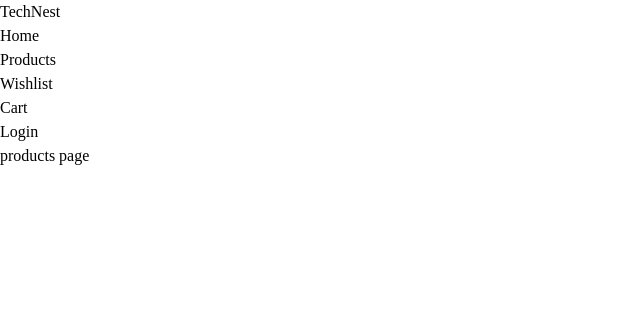
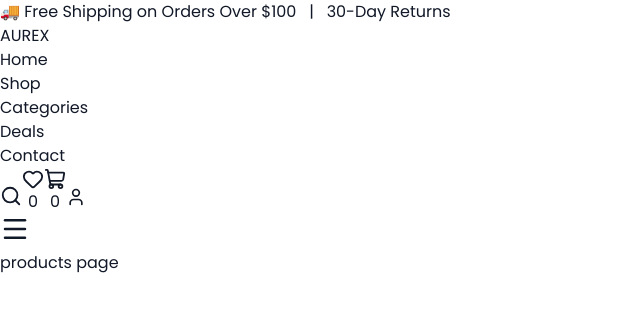
Before and after one commit to dua-muhammad-ibraheem/website-earphones, a React (Vite) app: page /product/1 in a window 1280 px wide. Shown: the top 312 px of the page, without its empty margins (0-640 px from the left). Built offline with nearby package versions, Linux system fonts and the light colour scheme.

Commit message:
build navbar UI skeleton

```diff
--- a/index.html
+++ b/index.html
@@ -5,6 +5,9 @@
     <link rel="icon" type="image/svg+xml" href="/favicon.svg" />
     <meta name="viewport" content="width=device-width, initial-scale=1.0" />
     <title>website</title>
+    <link rel="preconnect" href="https://fonts.googleapis.com">
+<link rel="preconnect" href="https://fonts.gstatic.com" crossorigin>
+<link href="https://fonts.googleapis.com/css2?family=Poppins:wght@300;400;500;600;700;800&display=swap" rel="stylesheet">
   </head>
   <body>
     <div id="root"></div>
--- a/package.json
+++ b/package.json
@@ -10,6 +10,7 @@
     "preview": "vite preview"
   },
   "dependencies": {
+    "lucide-react": "^1.26.0",
     "react": "^19.2.7",
     "react-dom": "^19.2.7",
     "react-router-dom": "^7.18.1"
--- a/src/App.jsx
+++ b/src/App.jsx
@@ -1,5 +1,6 @@
 import { Routes, Route } from "react-router-dom";
 
+import AnnouncementBar from "./components/layout/AnnouncementBar";
 import Navbar from "./components/layout/Navbar";
 
 import Home from "./pages/Home";
@@ -13,6 +14,7 @@ import Signup from "./pages/Signup";
 function App() {
   return (
     <>
+      <AnnouncementBar />
       <Navbar />
 
       <Routes>
--- /dev/null
+++ b/src/components/layout/AnnouncementBar.jsx
@@ -0,0 +1,11 @@
+const AnnouncementBar = () => {
+  return (
+    <div className="bg-[#10B981] text-white">
+      <div className="max-w-7xl mx-auto h-10 flex items-center justify-center text-sm font-medium">
+        🚚 Free Shipping on Orders Over $100 &nbsp; | &nbsp; 30-Day Returns
+      </div>
+    </div>
+  );
+};
+
+export default AnnouncementBar;
--- a/src/components/layout/Navbar.jsx
+++ b/src/components/layout/Navbar.jsx
@@ -1,49 +1,123 @@
-import { Link } from "react-router-dom";
+import { Link, NavLink } from "react-router-dom";
+import {
+  Search,
+  Heart,
+  ShoppingCart,
+  User,
+  Menu,
+} from "lucide-react";
 
 const Navbar = () => {
   return (
-    <nav className="w-full bg-[#111827] text-white shadow-md">
-      <div className="max-w-7xl mx-auto flex items-center justify-between px-6 py-4">
+    <header className="sticky top-0 z-50 bg-white border-b border-gray-200 shadow-sm">
+      <div className="max-w-[1200px] mx-auto px-6">
+
+        <div className="h-[84px] flex items-center">
+
+          {/* Logo */}
+          <div className="w-[220px] flex-shrink-0">
             <Link
               to="/"
-          className="text-2xl font-bold text-[#10B981]"
+              className="text-[36px] font-extrabold tracking-tight"
             >
-          TechNest
+              <span className="text-[#111827]">AUR</span>
+              <span className="text-[#10B981]">EX</span>
             </Link>
+          </div>
 
-        <ul className="flex items-center gap-8">
+          {/* Navigation */}
+          <nav className="hidden lg:flex flex-1 justify-center">
+            <ul className="flex items-center gap-10 text-[17px] font-medium">
+
               <li>
-            <Link to="/" className="hover:text-[#10B981] transition">
+                <NavLink
+                  to="/"
+                  className={({ isActive }) =>
+                    `transition duration-300 ${
+                      isActive
+                        ? "text-[#10B981]"
+                        : "text-[#111827] hover:text-[#10B981]"
+                    }`
+                  }
+                >
                   Home
-            </Link>
+                </NavLink>
               </li>
 
               <li>
-            <Link to="/products" className="hover:text-[#10B981] transition">
-              Products
-            </Link>
+                <NavLink
+                  to="/products"
+                  className="text-[#111827] hover:text-[#10B981] transition duration-300"
+                >
+                  Shop
+                </NavLink>
               </li>
 
               <li>
-            <Link to="/wishlist" className="hover:text-[#10B981] transition">
-              Wishlist
-            </Link>
+                <NavLink
+                  to="/categories"
+                  className="text-[#111827] hover:text-[#10B981] transition duration-300"
+                >
+                  Categories
+                </NavLink>
               </li>
 
               <li>
-            <Link to="/cart" className="hover:text-[#10B981] transition">
-              Cart
-            </Link>
+                <NavLink
+                  to="/deals"
+                  className="text-[#111827] hover:text-[#10B981] transition duration-300"
+                >
+                  Deals
+                </NavLink>
               </li>
 
               <li>
-            <Link to="/login" className="hover:text-[#10B981] transition">
-              Login
-            </Link>
+                <NavLink
+                  to="/contact"
+                  className="text-[#111827] hover:text-[#10B981] transition duration-300"
+                >
+                  Contact
+                </NavLink>
               </li>
+
             </ul>
+          </nav>
+
+          {/* Icons */}
+          <div className="hidden lg:flex w-[220px] justify-end items-center gap-5">
+
+            <button className="hover:text-[#10B981] transition">
+              <Search size={22} />
+            </button>
+
+            <button className="relative hover:text-[#10B981] transition">
+              <Heart size={22} />
+              <span className="absolute -top-2 -right-2 w-4 h-4 rounded-full bg-[#10B981] text-white text-[10px] flex items-center justify-center">
+                0
+              </span>
+            </button>
+
+            <button className="relative hover:text-[#10B981] transition">
+              <ShoppingCart size={22} />
+              <span className="absolute -top-2 -right-2 w-4 h-4 rounded-full bg-[#10B981] text-white text-[10px] flex items-center justify-center">
+                0
+              </span>
+            </button>
+
+            <button className="w-11 h-11 rounded-full border border-gray-300 flex items-center justify-center hover:bg-[#10B981] hover:text-white transition">
+              <User size={20} />
+            </button>
+
           </div>
-    </nav>
+
+          {/* Mobile Menu */}
+          <button className="lg:hidden ml-auto">
+            <Menu size={30} />
+          </button>
+
+        </div>
+      </div>
+    </header>
   );
 };
 
--- a/src/index.css
+++ b/src/index.css
@@ -1,16 +1,17 @@
 @import "tailwindcss";
 
-
-
-* {
-  margin: 0;
-  padding: 0;
-  box-sizing: border-box;
+*{
+  margin:0;
+  padding:0;
+  box-sizing:border-box;
 }
 
-html,
-body,
-#root {
-  width: 100%;
-  min-height: 100%;
+html{
+  scroll-behavior:smooth;
 }
+
+body{
+  font-family:"Poppins",sans-serif;
+  background:#fff;
+  color:#111827;
+}
```
Also changed, not shown: 1 other file (tests, documents, lock files or other folders). Lines whose indentation alone changed are shown as unchanged.
